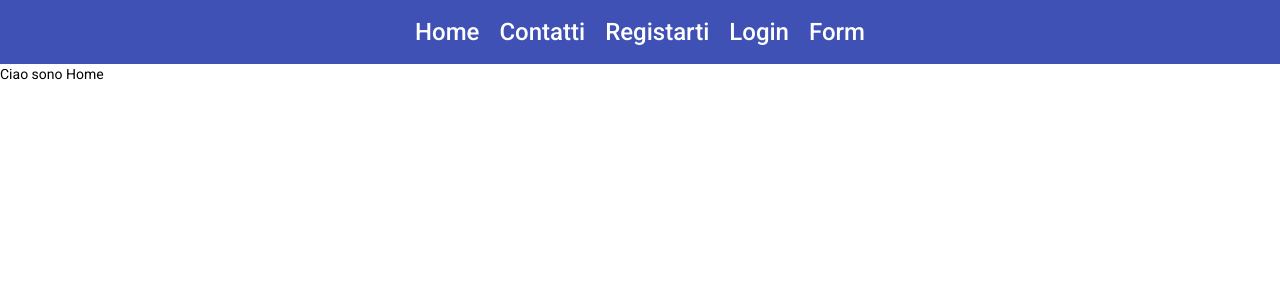
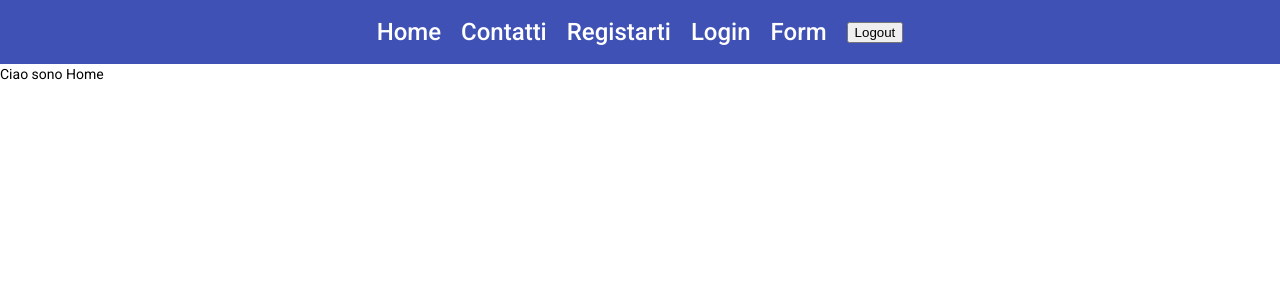
Before and after one commit to Amin23ElKassimi/angular-form, an Angular app: page / in a window 1280 px wide. Shown: the top 300 px of the page. Built offline with nearby package versions, Linux system fonts and the light colour scheme.

Commit message:
- Logout implementato

```diff
--- a/src/app/app.component.html
+++ b/src/app/app.component.html
@@ -7,6 +7,7 @@
     <a routerLink="/signup">Registarti</a>
     <a routerLink="/signin">Login</a>
     <a routerLink="/form">Form</a>
+    <button (click)="exit()">Logout</button>
   </div>
 </mat-toolbar>
 
--- a/src/app/app.component.ts
+++ b/src/app/app.component.ts
@@ -16,7 +16,7 @@ export class AppComponent implements OnInit {
 
   ngOnInit(): void {
 
-    // Se lutente e' salvato nello storage ripolpami la variabile
+    // Se lutente e' salvato nello storage ripolpami la variabile ogni volta che si aggiorna
     if (localStorage.getItem('user')) {
       const user = JSON.parse(localStorage.getItem("user"))
       this.authservice.createUser(user.email, user.id, user._token, user._expirationDate)
@@ -24,6 +24,9 @@ export class AppComponent implements OnInit {
 
   }
 
+  exit() {
+    this.authservice.signOut()
+  }
 
 
 
--- a/src/app/auth/auth.service.ts
+++ b/src/app/auth/auth.service.ts
@@ -35,6 +35,13 @@ export class AuthService {
     return this.http.post(this.signInUrl, body)
   }
 
+  signOut() {
+    // Header, body
+    this.isLoggedIn = false,
+      this.user = null,
+      localStorage.removeItem('user')
+  }
+
   createUser(email: string, id: string, token: string, expirationdate: Date) {
     this.user = new User(email, id, token, expirationdate)
   }
--- a/src/app/components/signin/signin.component.ts
+++ b/src/app/components/signin/signin.component.ts
@@ -32,6 +32,8 @@ export class SigninComponent implements OnInit {
         // Create the user object with the correct expiration date
         this.authservice.createUser(data.email, data.localId, data.idToken, expirationDate);
 
+        // Firebase ci risponde con dei dati relativi all'user che ha effettuato l'accesso noi dobbiamo buttarli nel localstorage
+
         // Store user information in localStorage
         localStorage.setItem('user', JSON.stringify(this.authservice.user));
 
```
